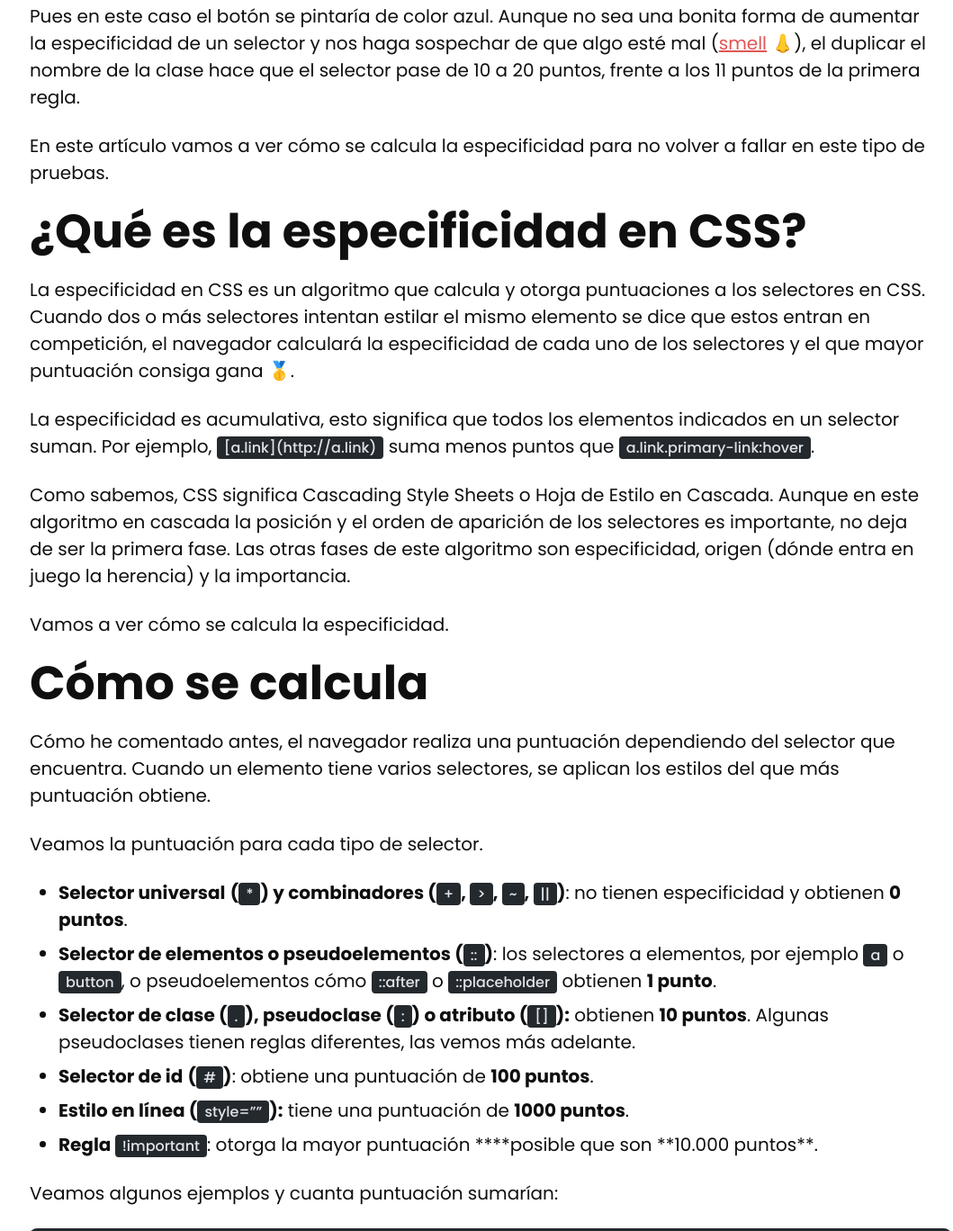
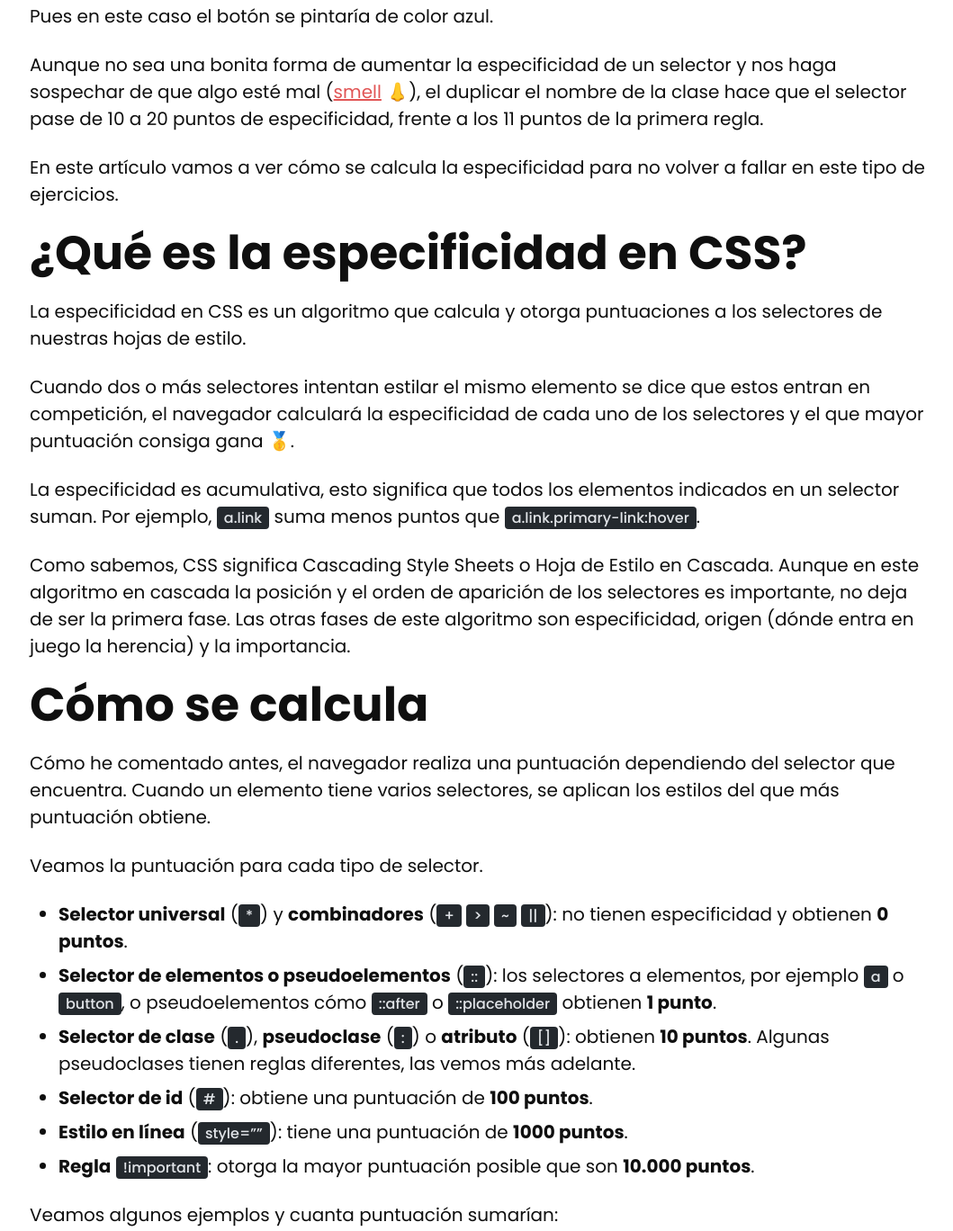
Before and after one commit to achamorro-dev/albertochamorro.dev, an Astro site: page /blog/especificidad-css-que-es-como-se-calcula in a window 1280 px wide. Shown: the part 1893-3261 px from the top of the page at 90% size, without its empty margins (95-1154 px from the left). Built offline with nearby package versions, Linux system fonts and the light colour scheme; Astro itself is replaced by a stand-in of ours.

Commit message:
feat: last check to blog post "Especificidad en CSS"

````diff
--- a/src/content/blog/especificidad-css-que-es-como-se-calcula.mdx
+++ b/src/content/blog/especificidad-css-que-es-como-se-calcula.mdx
@@ -48,19 +48,21 @@ Ahora cambiemos el ejemplo, ¿seguiría siendo de color gris o habría cambiado?
 </style>
 ```
 
-Pues en este caso el botón se pintaría de color azul. Aunque no sea una bonita forma de aumentar la especificidad de un selector y nos haga sospechar de que algo esté mal ([smell](https://martinfowler.com/bliki/CodeSmell.html) 👃), el duplicar el nombre de la clase hace que el selector pase de 10 a 20 puntos, frente a los 11 puntos de la primera regla.
+Pues en este caso el botón se pintaría de color azul.
 
-En este artículo vamos a ver cómo se calcula la especificidad para no volver a fallar en este tipo de pruebas.
+Aunque no sea una bonita forma de aumentar la especificidad de un selector y nos haga sospechar de que algo esté mal ([smell](https://martinfowler.com/bliki/CodeSmell.html) 👃), el duplicar el nombre de la clase hace que el selector pase de 10 a 20 puntos de especificidad, frente a los 11 puntos de la primera regla.
+
+En este artículo vamos a ver cómo se calcula la especificidad para no volver a fallar en este tipo de ejercicios.
 
 ## ¿Qué es la especificidad en CSS?
 
-La especificidad en CSS es un algoritmo que calcula y otorga puntuaciones a los selectores en CSS. Cuando dos o más selectores intentan estilar el mismo elemento se dice que estos entran en competición, el navegador calculará la especificidad de cada uno de los selectores y el que mayor puntuación consiga gana 🥇.
+La especificidad en CSS es un algoritmo que calcula y otorga puntuaciones a los selectores de nuestras hojas de estilo.
 
-La especificidad es acumulativa, esto significa que todos los elementos indicados en un selector suman. Por ejemplo, `[a.link](http://a.link)` suma menos puntos que `a.link.primary-link:hover`.
+Cuando dos o más selectores intentan estilar el mismo elemento se dice que estos entran en competición, el navegador calculará la especificidad de cada uno de los selectores y el que mayor puntuación consiga gana 🥇.
+
+La especificidad es acumulativa, esto significa que todos los elementos indicados en un selector suman. Por ejemplo, `a.link` suma menos puntos que `a.link.primary-link:hover`.
 
 Como sabemos, CSS significa Cascading Style Sheets o Hoja de Estilo en Cascada. Aunque en este algoritmo en cascada la posición y el orden de aparición de los selectores es importante, no deja de ser la primera fase. Las otras fases de este algoritmo son especificidad, origen (dónde entra en juego la herencia) y la importancia.
-
-Vamos a ver cómo se calcula la especificidad.
 
 ## Cómo se calcula
 
@@ -68,12 +70,12 @@ Cómo he comentado antes, el navegador realiza una puntuación dependiendo del s
 
 Veamos la puntuación para cada tipo de selector.
 
-- **Selector universal** **(`*`) y combinadores (`+`, `>`, `~`, `||`)**: no tienen especificidad y obtienen **0 puntos**.
-- **Selector de elementos o pseudoelementos (`::`)**: los selectores a elementos, por ejemplo `a` o `button`, o pseudoelementos cómo `::after` o `::placeholder` obtienen **1 punto**.
-- **Selector de clase (`.`), pseudoclase (`:`) o atributo (`[]`):** obtienen **10 puntos**. Algunas pseudoclases tienen reglas diferentes, las vemos más adelante.
-- **Selector de id** **(`#`)**: obtiene una puntuación de **100 puntos**.
-- **Estilo en línea (`style=””`):** tiene una puntuación de **1000 puntos**.
-- **Regla `!important`**: otorga la mayor puntuación \***\*posible que son **10.000 puntos\*\*.
+- **Selector universal** (`*`) y **combinadores** (`+` `>` `~` `||`): no tienen especificidad y obtienen **0 puntos**.
+- **Selector de elementos o pseudoelementos** (`::`): los selectores a elementos, por ejemplo `a` o `button`, o pseudoelementos cómo `::after` o `::placeholder` obtienen **1 punto**.
+- **Selector de clase** (`.`), **pseudoclase** (`:`) o **atributo** (`[]`): obtienen **10 puntos**. Algunas pseudoclases tienen reglas diferentes, las vemos más adelante.
+- **Selector de id** (`#`): obtiene una puntuación de **100 puntos**.
+- **Estilo en línea** (`style=””`): tiene una puntuación de **1000 puntos**.
+- **Regla** `!important`: otorga la mayor puntuación posible que son **10.000 puntos**.
 
 Veamos algunos ejemplos y cuanta puntuación sumarían:
 
@@ -160,16 +162,18 @@ Si quieres ver una calculadora online para hacer tus propias pruebas echa un vis
 
 ## Algunas reglas adicionales
 
-Aunque hemos explicado la forma básica en la que el navegador calcula la especificidad de nuestras reglas de CSS, existen formas de alterar este comportamiento.
+Aunque hemos explicado la forma básica en la que el navegador calcula la especificidad de nuestras reglas de CSS, existen reglas y maneras de alterar este comportamiento.
 
-- `@scope` y `@layer` modifican el orden en el que se procesa, calcula y aplica la especificidad.
-- `:nth-child()`, `:nth-last-child()`, `:nth-of-type()` y `:nth-last-of-type()` suma la especificidad de la pseudoclase más el selector más específico.
+- `@scope` y `@layer` pueden modificar el orden en el que se procesa, calcula y aplica la especificidad.
+- `:nth-child()`, `:nth-last-child()`, `:nth-of-type()` y `:nth-last-of-type()` reciben como argumento la posición de un elemento dentro de un grupo. Su especificidad es la suma de la pseudoclase más el selector más específico.
 - `:is()` , `:not()` y `:has()` reciben como argumento una lista de selectores. En este caso la pseudoclase no añade especificidad en sí misma pero sí aplica la especificidad de los selectores que recibe.
 - `:where()` también recibe como argumento una lista de selectores pero en este caso ni la pseudoclase ni sus selectores aplican especificidad, por lo que sumaría 0 puntos.
 
 ## Cierre
 
-Como hemos visto, el cálculo de que regla CSS se aplica frente a otras no es tan simple cómo analizar en que orden aparecen. Entran en juego más aspectos dónde uno de los más importantes y desconocidos es la especificidad. Aunque ya no es tan desconocida para ti, ¿verdad? 😋
+Como hemos visto, el cálculo de que regla CSS se aplica frente a otras no es tan simple cómo analizar en que orden aparecen.
+
+Entran en juego más aspectos; quizá uno de los más importantes y desconocidos es la especificidad. Aunque ya no es tan desconocida para ti, ¿verdad? 😋
 
 ---
 
````
